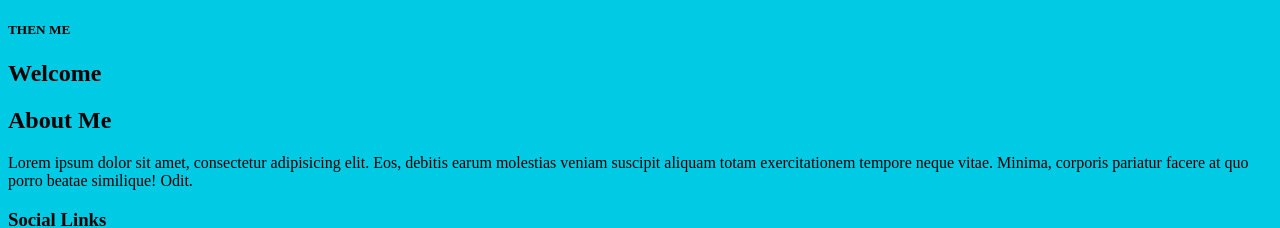
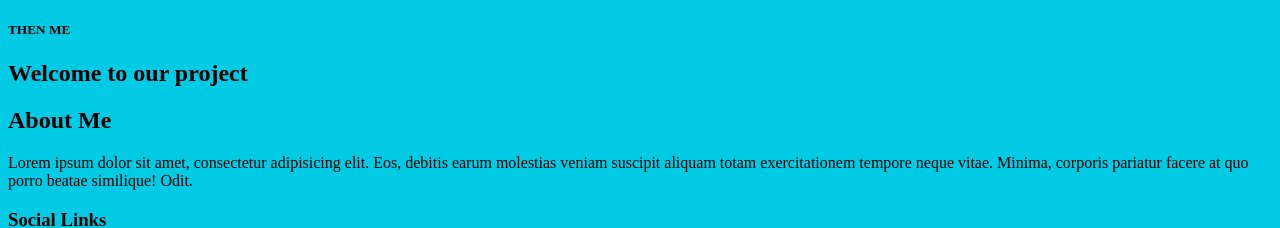
Before and after one commit to haithmak/Ecom, a plain HTML site: page index.html in a window 1280 px wide. Shown: the top 228 px of the page. Drawn offline with Linux system fonts and the light colour scheme.

Commit message:
new head

```diff
--- a/index.html
+++ b/index.html
@@ -22,7 +22,7 @@
     </div>
 
 		<aside>
-			 <h2> Welcome </h2>
+			 <h2> Welcome to our project  </h2>
 			<h2> About Me </h2>
 
 			<p>Lorem ipsum dolor sit amet, consectetur adipisicing elit. Eos, debitis earum molestias veniam suscipit aliquam totam exercitationem tempore neque vitae. Minima, corporis pariatur facere at quo porro beatae similique! Odit.</p>
```
